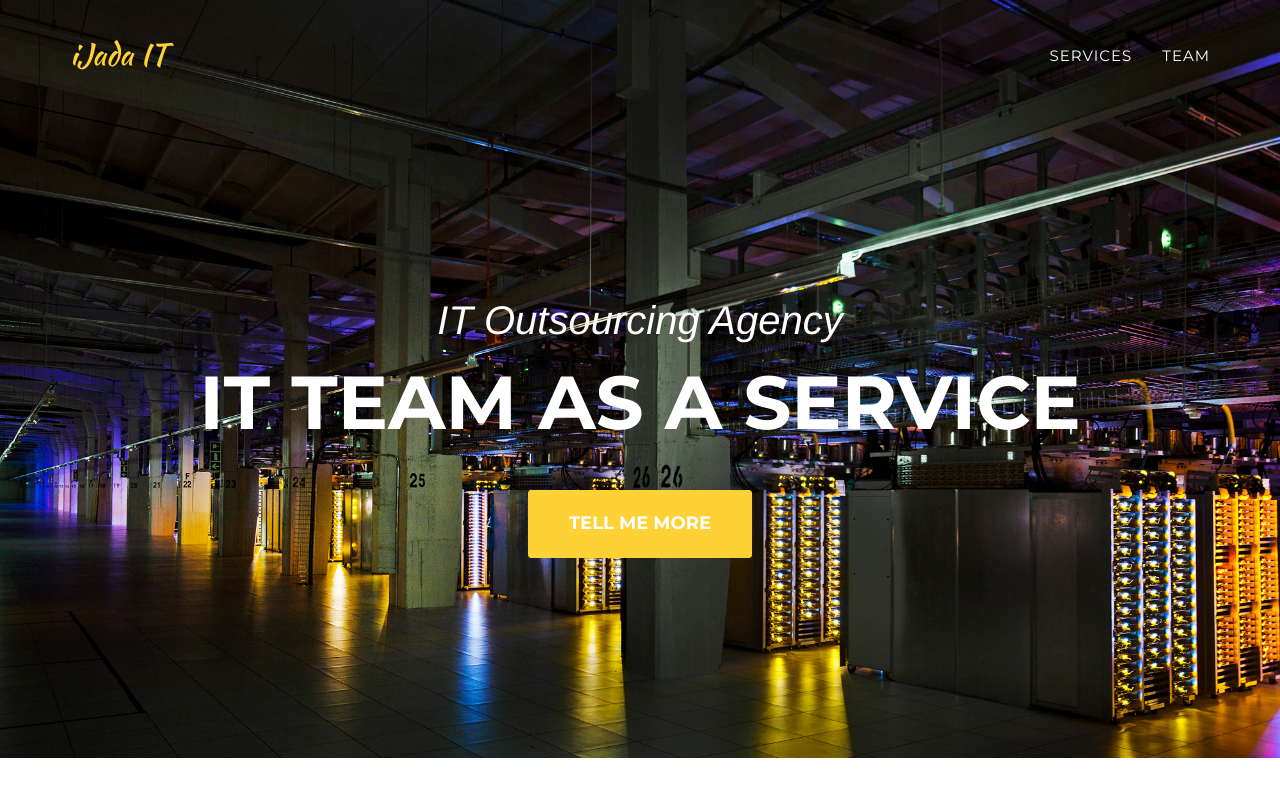
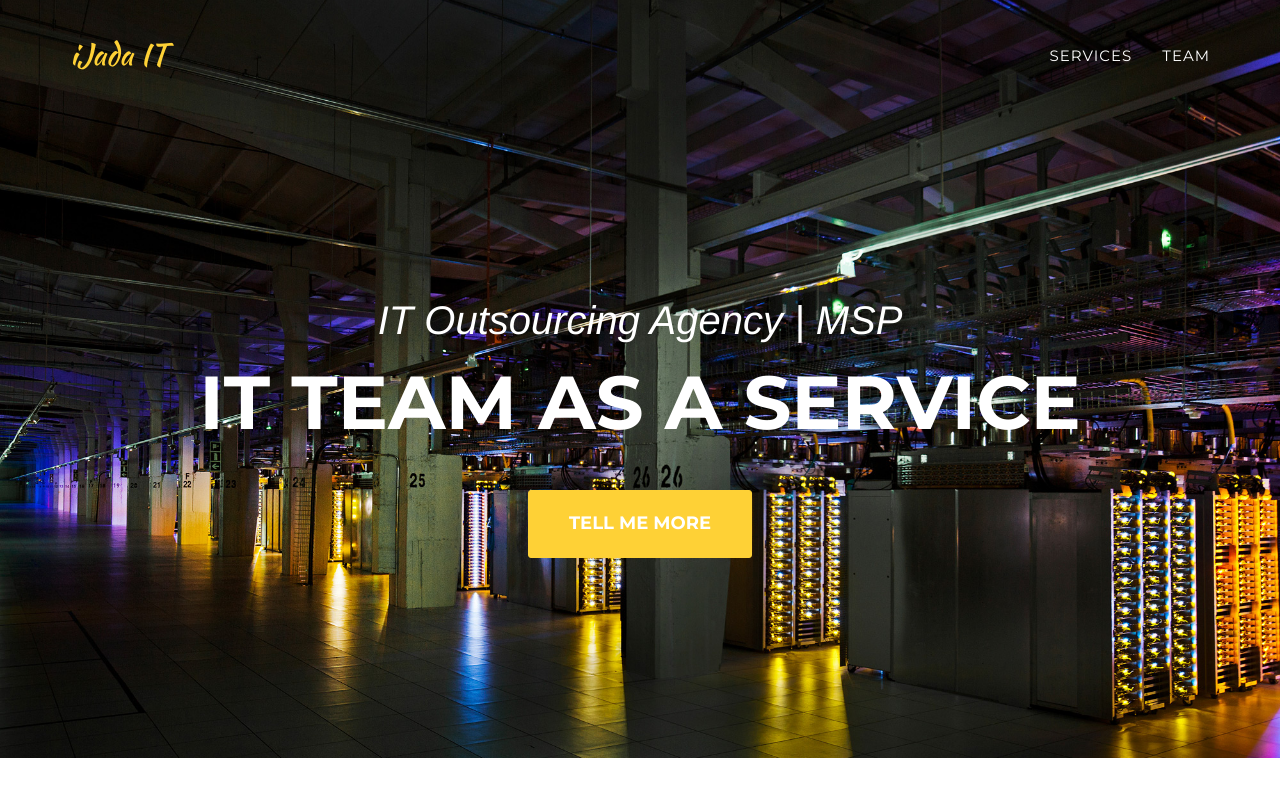
Before and after one commit to ijadait/ijadait.github.io, a Jekyll site: the page built from index.html, in a window 1280 px wide and 900 px high. Shown: the top 797 px of the window. Built offline with Jekyll 4.4.1, drawn with Linux system fonts in a browser that asks for light colours; some web fonts are replaced.

Commit message:
Updated header.html

```diff
--- a/_includes/header.html
+++ b/_includes/header.html
@@ -35,7 +35,7 @@
     <header>
         <div class="container">
             <div class="intro-text">
-                <div class="intro-lead-in">IT Outsourcing Agency</div>
+                <div class="intro-lead-in">IT Outsourcing Agency | MSP </div>
                 <div class="intro-heading">IT team as a service</div>
                 <a href="#services" class="page-scroll btn btn-xl">Tell Me More</a>
             </div>
```
